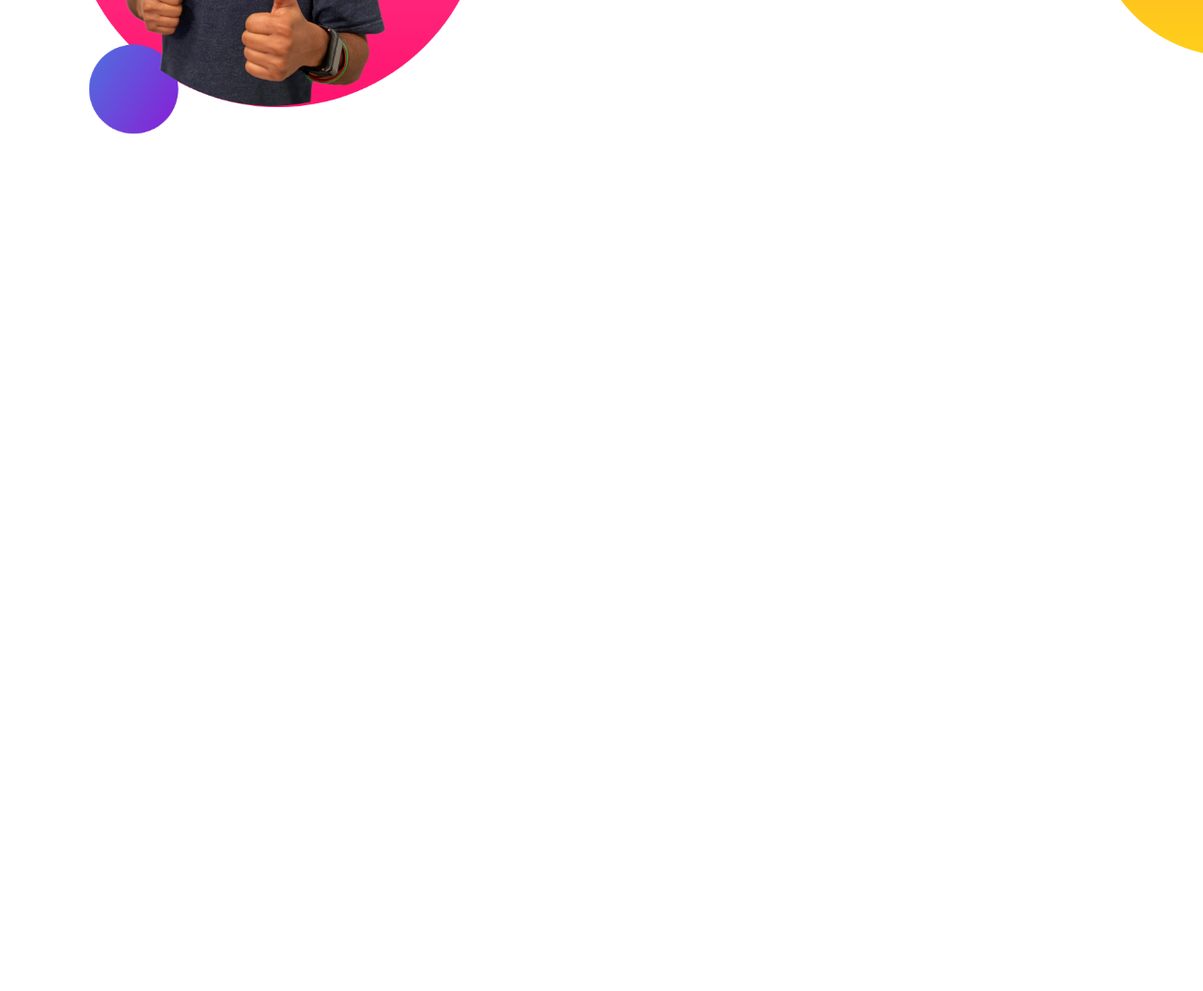
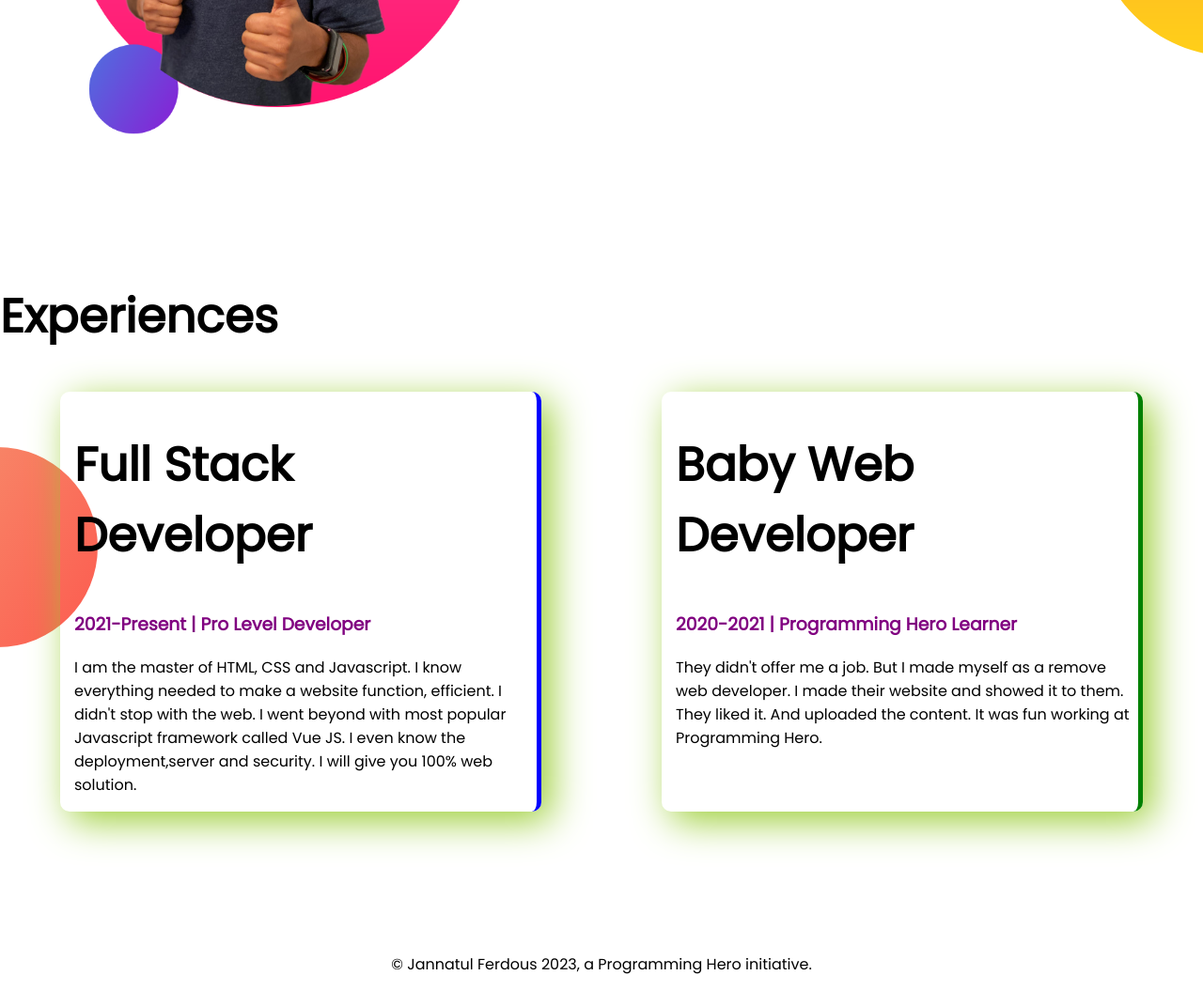
Before and after one commit to jannatulferdous6/developer-portfolio, a plain HTML site: page index.html in a window 1280 px wide. Shown: the part 1042-2097 px from the top of the page at 94% size. Before the commit the page ends 1342 px from the top, so only its background shows below. Drawn offline with Linux system fonts and the light colour scheme; a web font is replaced by a local one.

Commit message:
Style footer Add

```diff
--- a/index.html
+++ b/index.html
@@ -11,7 +11,7 @@
               <link rel="stylesheet" href="style.css">
 </head>
 <body>
-              <section class="top-banner">
+              <section class="top-banner flexible-container">
                             <div class="half-width">
                                           <h1>Welcome To</h1>
                                           <h1><span class="pink-color">Jannatul Ferdous</span> World!!</h1>
@@ -24,7 +24,7 @@
                                           <img src="images/jhankar.png" alt="">
                             </div>
               </section>
-              <section class="dream">
+              <section class="dream flexible-container">
                             <div class="half-width">
                                           <img src="images/jhankar2.png" alt="">
                             </div>
@@ -34,6 +34,25 @@
                                           <a class="link-button" href="https://www.youtube.com/">Download</a>
                             </div>
               </section>
+              <section class="experiences-area">
+                            <h1>Experiences</h1>
+                            <div class="flexible-container">
+                                          <div id="full-stack-dev" class="experi-item">
+                                                        <h1>Full Stack Developer</h1>
+                                                        <h3 class="pink-color">2021-Present | Pro Level Developer</h3>
+                                                        <p>I am the master of HTML, CSS and Javascript. I know everything needed to make a website function, efficient. I didn't stop with the web. I went beyond with most popular Javascript framework called Vue JS. I even know the deployment,server and security. I will give you 100% web solution.</p>
+                                          </div>
+                                          <div id="baby-web-dev" class="experi-item">
+                                                        <h1>Baby Web Developer</h1>
+                                                        <h3 class="pink-color">2020-2021 | Programming Hero Learner</h3>
+                                                        <p>They didn't offer me a job. But I made myself as a remove web developer. I made their website and showed it to them. They liked it. And uploaded the content. It was fun working at Programming Hero.</p>
+                                          </div>
+                            </div>
+
+              </section>
 
 </body>
+<footer>
+              <p>© Jannatul Ferdous 2023, a Programming Hero initiative.</p>
+</footer>
 </html>
--- a/style.css
+++ b/style.css
@@ -9,7 +9,7 @@ h1{
 .pink-color{
               color: purple;
 }
-section{
+.flexible-container{
               display: flex;
               margin-bottom: 150px;
 }
@@ -37,3 +37,25 @@ section{
               background-repeat: no-repeat;
               background-position: right;
 }
+.experi-item{
+              width: 40%;
+              margin-left: 5%;
+              margin-right: 5%;
+              padding-left: 15px;
+              border-radius: 10px;
+              box-shadow: 10px 10px 40px yellowgreen;
+}
+.experiences-area{
+              background-image: url(images/exp-bg.png);
+              background-repeat: no-repeat;
+              background-position: left;
+}
+#full-stack-dev{
+              border-right: 5px solid blue;
+}
+#baby-web-dev {
+              border-right: 5px solid green;
+}
+footer p{
+              text-align: center;
+}
```
